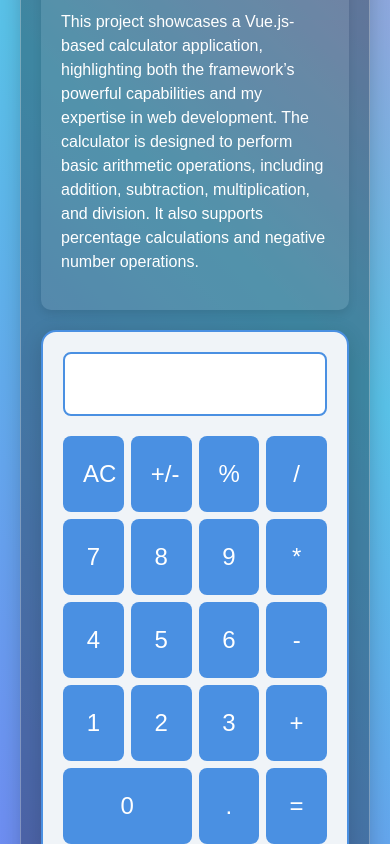
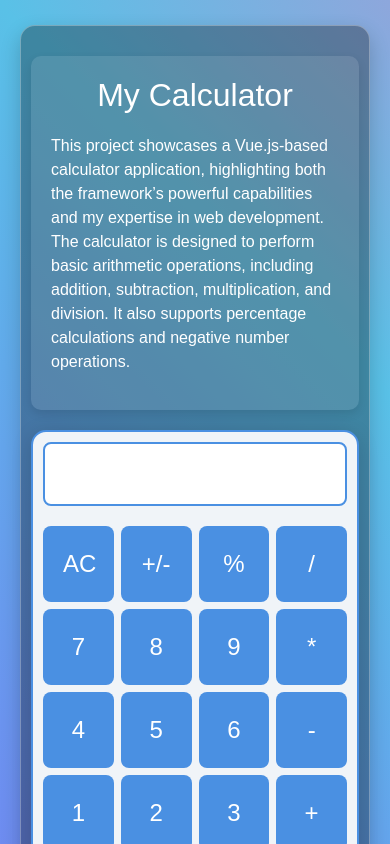
Before and after one commit to kluge7/my-calculator, a Vue app: page / in a window 390 px wide. Shown: the top 844 px of the page. Built offline with nearby package versions, Linux system fonts and the light colour scheme.

Commit message:
refactor: update css for mobile

```diff
--- a/src/assets/calculator/simplecalculator.css
+++ b/src/assets/calculator/simplecalculator.css
@@ -1,5 +1,6 @@
 .calculator {
-  width: 450px;
+  width: 100%;
+  max-width: 450px;
   margin: 0 auto;
   padding: 20px;
   background-color: #f0f4f8;
@@ -13,5 +14,6 @@
 @media (max-width: 768px) {
   .calculator {
     width: 100%;
+    padding: 10px;
   }
 }
--- a/src/assets/layoutWrapper.css
+++ b/src/assets/layoutWrapper.css
@@ -1,12 +1,11 @@
-/* layoutwrapper.css */
 .main-container {
     display: flex;
     flex-direction: column;
     justify-content: center;
     align-items: center;
-  height: 100vh;
+    min-height: 100vh;
     padding: 20px;
-  margin-top: 20px;
+    margin-top: 5px;
   }
 
   .content-wrapper {
@@ -22,6 +21,21 @@
     max-width: 800px;
     gap: 40px;
     margin-bottom: 20px;
+  }
+
+  /* Media query for smaller screens */
+  @media (max-width: 768px) {
+    .content-wrapper {
+      flex-direction: column;
+      align-items: center;
+      gap: 20px;
+      padding: 10px;
+    }
+
+    .text-section, .calculator {
+      max-width: 100%;
+      padding: 10px;
+    }
   }
 
   .footer-section {
@@ -40,20 +54,3 @@
     color: white;
     font-size: 14px;
   }
-
-/* Media query for mobile screens */
-@media (max-width: 768px) {
-  .content-wrapper {
-    flex-direction: column;
-    align-items: center;
-    gap: 20px;
-  }
-
-  .text-section {
-    max-width: 100%;
-  }
-
-  .calculator {
-    max-width: 100%;
-  }
-}
--- a/src/assets/textSection.css
+++ b/src/assets/textSection.css
@@ -1,15 +1,15 @@
 .text-section {
-  width: 400px;
+    width: 100%;
+    max-width: 400px;
     padding: 20px;
     color: white;
     background-color: rgba(255, 255, 255, 0.1);
     border-radius: 10px;
     box-shadow: 0 4px 10px rgba(0, 0, 0, 0.1);
     min-width: 300px;
-  max-width: 400px;
-  overflow: auto;
     font-size: 1.2rem;
     margin-top: 20px;
+    overflow: hidden;
   }
 
   .text-section h1 {
@@ -18,14 +18,15 @@
     text-align: center;
   }
 
-/* Media query for mobile screens */
+  /* Media query for smaller screens */
   @media (max-width: 768px) {
     .text-section {
       max-width: 100%;
+      margin-top: 20px;
     }
 
     .text-section h1 {
-    font-size: 1.8rem;
+      font-size: 2rem;
     }
 
     .text-section p {
```
Lines whose indentation alone changed are shown as unchanged.
